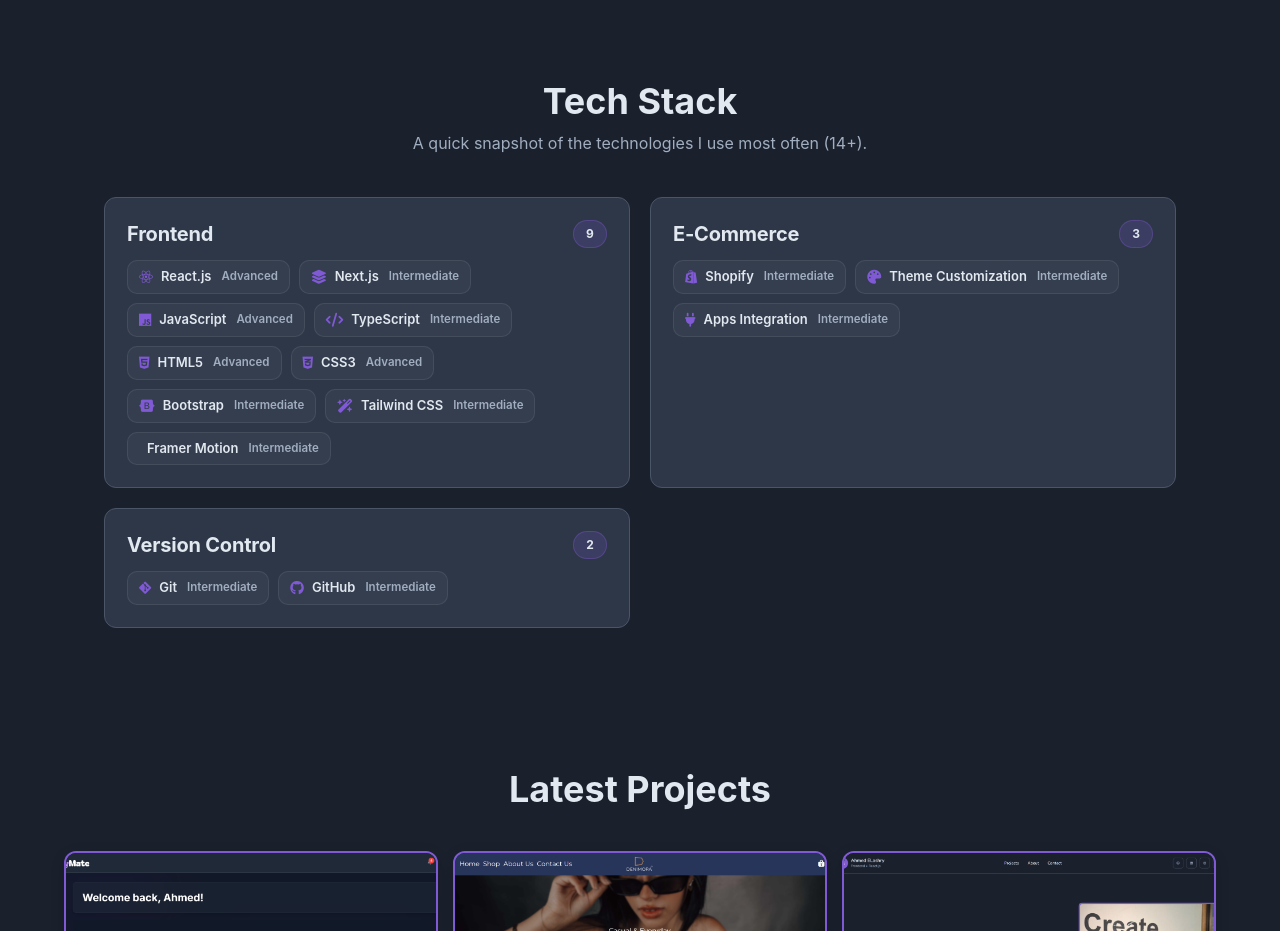
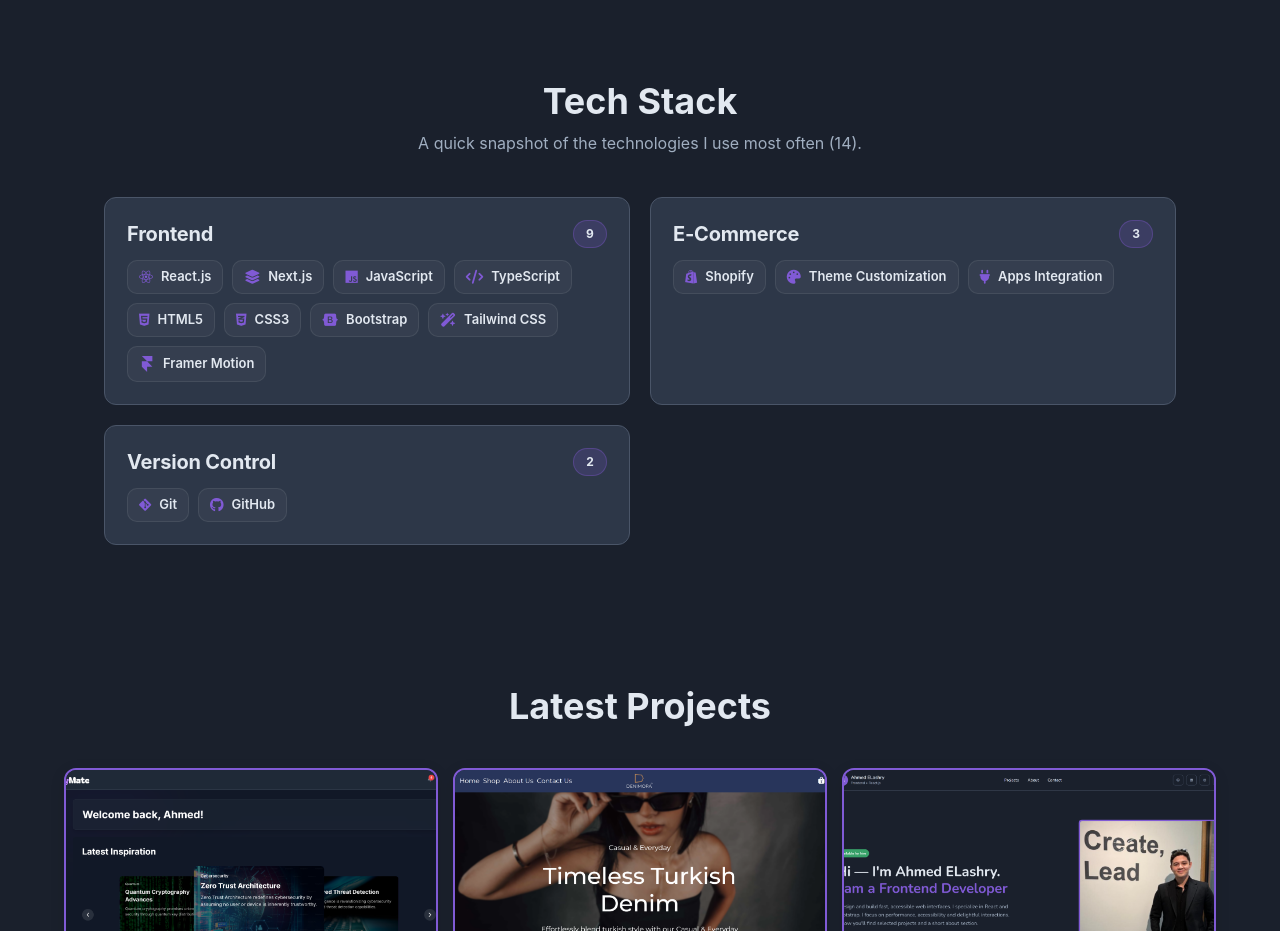
Before and after one commit to AAshry10/Ashry-Portfolio, a React (Create React App) app: page / in a window 1280 px wide. Shown: the part 800-1731 px from the top of the page. Built offline with nearby package versions, Linux system fonts and the light colour scheme.

Commit message:
V . (Teck Stack Fix)

```diff
--- a/src/JSON DB/TeckStack.json
+++ b/src/JSON DB/TeckStack.json
@@ -2,30 +2,30 @@
   {
     "category": "Frontend",
     "items": [
-      { "name": "React.js", "icon": "fa-brands fa-react", "level": "Advanced" },
-      { "name": "Next.js", "icon": "fa-solid fa-layer-group", "level": "Intermediate" },
-      { "name": "JavaScript", "icon": "fa-brands fa-js", "level": "Advanced" },
-      { "name": "TypeScript", "icon": "fa-solid fa-code", "level": "Intermediate" },
-      { "name": "HTML5", "icon": "fa-brands fa-html5", "level": "Advanced" },
-      { "name": "CSS3", "icon": "fa-brands fa-css3-alt", "level": "Advanced" },
-      { "name": "Bootstrap", "icon": "fa-brands fa-bootstrap", "level": "Intermediate" },
-      { "name": "Tailwind CSS", "icon": "fa-solid fa-wand-magic-sparkles", "level": "Intermediate" },
-      { "name": "Framer Motion", "icon": "fa-solid fa-frames", "level": "Intermediate" }
+      { "name": "React.js", "icon": "fa-brands fa-react" },
+      { "name": "Next.js", "icon": "fa-solid fa-layer-group" },
+      { "name": "JavaScript", "icon": "fa-brands fa-js" },
+      { "name": "TypeScript", "icon": "fa-solid fa-code" },
+      { "name": "HTML5", "icon": "fa-brands fa-html5" },
+      { "name": "CSS3", "icon": "fa-brands fa-css3-alt" },
+      { "name": "Bootstrap", "icon": "fa-brands fa-bootstrap" },
+      { "name": "Tailwind CSS", "icon": "fa-solid fa-wand-magic-sparkles" },
+      { "name": "Framer Motion", "icon": "/assets/Images/Icons/framermotion.svg" }
     ]
   },
   {
     "category": "E-Commerce",
     "items": [
-      { "name": "Shopify", "icon": "fa-brands fa-shopify", "level": "Intermediate" },
-      { "name": "Theme Customization", "icon": "fa-solid fa-palette", "level": "Intermediate" },
-      { "name": "Apps Integration", "icon": "fa-solid fa-plug", "level": "Intermediate" }
+      { "name": "Shopify", "icon": "fa-brands fa-shopify" },
+      { "name": "Theme Customization", "icon": "fa-solid fa-palette" },
+      { "name": "Apps Integration", "icon": "fa-solid fa-plug" }
     ]
   },
   {
     "category": "Version Control",
     "items": [
-      { "name": "Git", "icon": "fa-brands fa-git-alt", "level": "Intermediate" },
-      { "name": "GitHub", "icon": "fa-brands fa-github", "level": "Intermediate" }
+      { "name": "Git", "icon": "fa-brands fa-git-alt" },
+      { "name": "GitHub", "icon": "fa-brands fa-github" }
     ]
   }
 ]
--- a/src/components/TeckStack/TeckStack.css
+++ b/src/components/TeckStack/TeckStack.css
@@ -106,6 +106,13 @@
   font-size: 1.4rem;
 }
 
+.techstack-icon-img {
+  width: 1.6rem;
+  height: 1.6rem;
+  display: inline-block;
+  object-fit: contain;
+}
+
 .techstack-pill-name {
   font-weight: 600;
 }
--- a/src/components/TeckStack/TeckStack.jsx
+++ b/src/components/TeckStack/TeckStack.jsx
@@ -52,7 +52,7 @@
         <div className="techstack-header">
           <h2>Tech Stack</h2>
           <p>
-            A quick snapshot of the technologies I use most often{totalCount ? ` (${totalCount}+).` : '.'}
+            A quick snapshot of the technologies I use most often{totalCount ? ` (${totalCount}).` : '.'}
           </p>
         </div>
 
@@ -65,9 +65,21 @@
               </div>
 
               <div className="techstack-items">
-                {group.items.map((item) => (
-                  <span key={`${group.category}-${item.name}`} className="techstack-pill">
-                    {item.icon ? <i className={item.icon} aria-hidden="true"></i> : null}
+                 {group.items.map((item) => (
+                   <span key={`${group.category}-${item.name}`} className="techstack-pill">
+                     {item.icon ? (
+                       item.icon.startsWith('/') || item.icon.endsWith('.svg') || item.icon.endsWith('.png') ? (
+                         <img
+                           src={item.icon}
+                           alt=""
+                           aria-hidden="true"
+                           className="techstack-icon-img"
+                           loading="lazy"
+                         />
+                       ) : (
+                         <i className={item.icon} aria-hidden="true"></i>
+                       )
+                     ) : null}
                     <span className="techstack-pill-name">{item.name}</span>
                     {item.level ? <span className="techstack-pill-level">{item.level}</span> : null}
                   </span>
```
Also changed, not shown: public/assets/Images/Icons/framermotion.svg (added).
